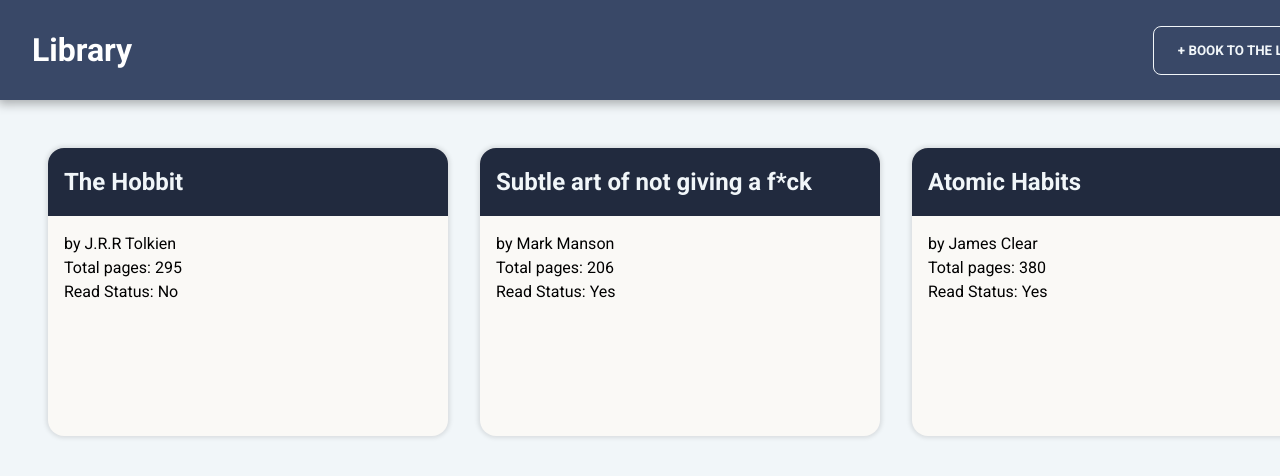
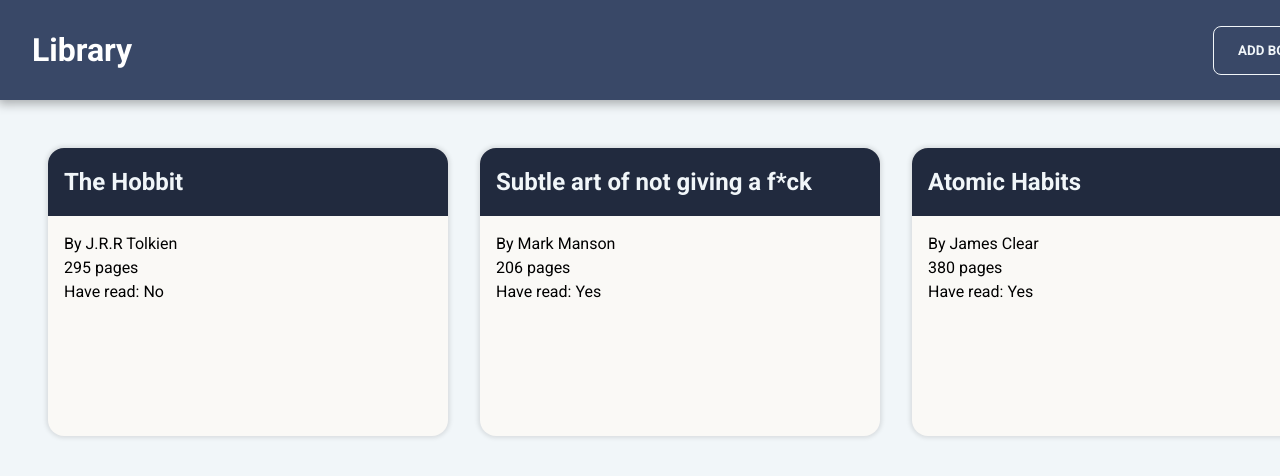
Before and after one commit to jeramie-santos/library, a plain HTML site: page index.html in a window 1280 px wide. Shown: the top 476 px of the page. Drawn offline with Linux system fonts and the light colour scheme.

Commit message:
change read status via inheritance

```diff
--- a/index.html
+++ b/index.html
@@ -14,7 +14,7 @@
           <h1>Library</h1>
         </div>
         <div class="btn-add">
-          <button>+ book to the list</button>
+          <button>Add book</button>
         </div>
       </header>
       <main>
--- a/main.js
+++ b/main.js
@@ -26,6 +26,10 @@ function Book(title, author, pages, isRead) {
     this.author = author;
     this.pages = pages;
     this.isRead = isRead;
+}
+
+Book.prototype.toggleReadStatus = function() {
+   return this.textContent = this.textContent == "Yes" ? "No" : "Yes";
 }
 
 const btnOpen = document.querySelector("header button");
@@ -58,17 +62,29 @@ function displayBook(){
         let pages = document.createElement("p");
         let read = document.createElement("p");
 
+
         card.className = "card";
         author.className = "author";
         titleContainer.className = "title-card";
         infoContainer.className = "info-card";
+        author.className = "author";
+        pages.className = "pages";
+        read.className = "is-read";
 
         title.textContent = myLibrary[i].title;
-        author.textContent = `by ${myLibrary[i].author}`;
-        pages.textContent = `Total pages: ${myLibrary[i].pages}`;
-        read.textContent = `Read Status:  ${myLibrary[i].isRead}`;
+        author.textContent = myLibrary[i].author;
+        pages.textContent = myLibrary[i].pages;
+        read.textContent = myLibrary[i].isRead;
+
+
+       Object.setPrototypeOf(myLibrary[i], Book);
+
+        read.addEventListener("click", () => {
+            read.textContent = myLibrary[i].prototype.toggleReadStatus();
+        })
 
         titleContainer.appendChild(title);
+
 
         infoContainer.appendChild(author);
         infoContainer.appendChild(pages);
--- a/style.css
+++ b/style.css
@@ -102,6 +102,23 @@ button:hover {
     padding: 1rem;
 }
 
+.author::before {
+    content: "By ";
+}
+
+.pages::after {
+    content: " pages";
+}
+
+.is-read::before {
+    content: "Have read: ";
+}
+
+.is-read:hover {
+    cursor: pointer;
+    text-decoration: underline;
+}
+
 
 
 ::backdrop {
```
Also changed, not shown: 1 other file.
